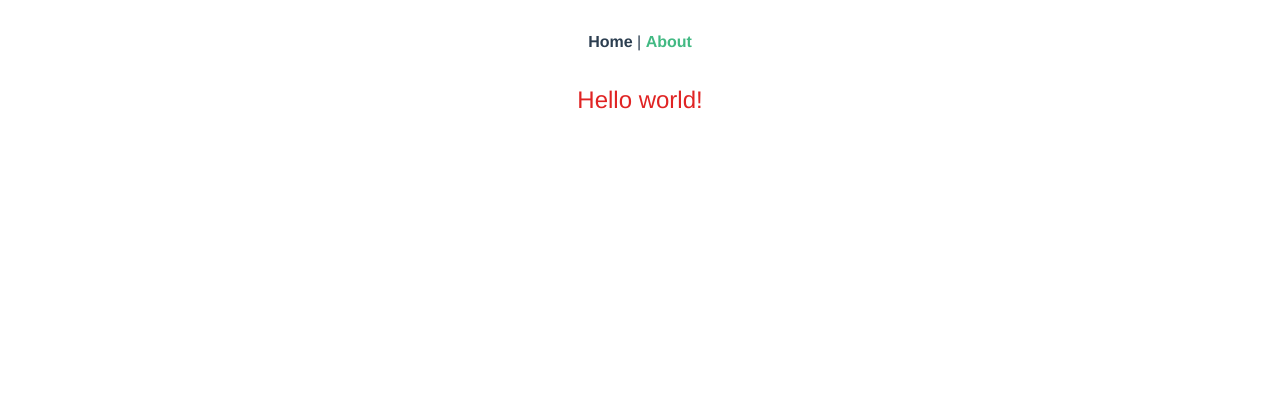
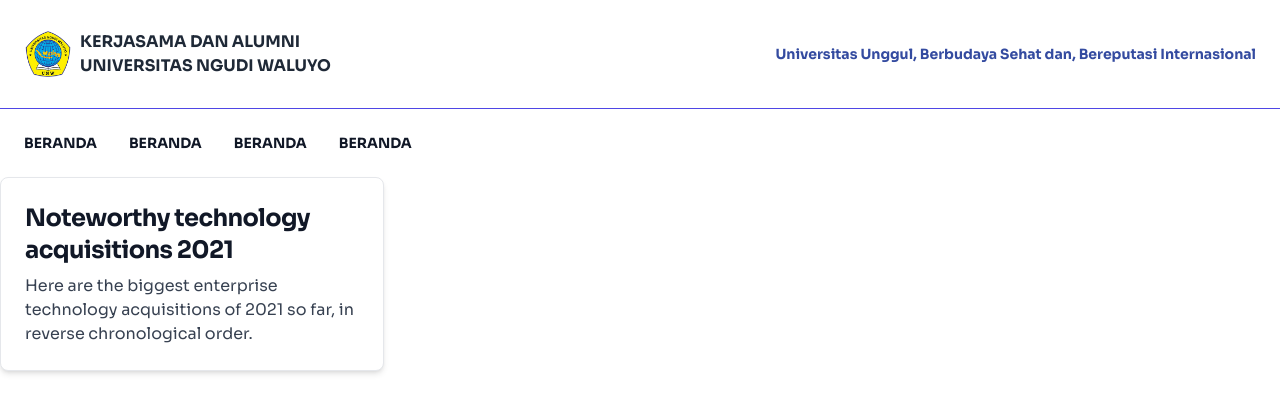
Before and after one commit to elprosdpp/front-kerjasma-tailwinds, a Vue app: page /about in a window 1280 px wide. Shown: the top 412 px of the page. Built offline with nearby package versions, Linux system fonts and the light colour scheme.

Commit message:
add component navbar

```diff
--- a/src/App.vue
+++ b/src/App.vue
@@ -1,30 +1,14 @@
 <template>
-  <nav>
-    <router-link to="/">Home</router-link> |
-    <router-link to="/about">About</router-link>
-  </nav>
-  <router-view/>
+  <navbar></navbar>
+  <router-view />
 </template>
 
-<style>
-#app {
-  font-family: Avenir, Helvetica, Arial, sans-serif;
-  -webkit-font-smoothing: antialiased;
-  -moz-osx-font-smoothing: grayscale;
-  text-align: center;
-  color: #2c3e50;
-}
+<script>
+import Navbar from "@/components/Navbar.vue";
+export default {
+  name: "Wrapper",
+  components: { Navbar },
+};
+</script>
 
-nav {
-  padding: 30px;
-}
-
-nav a {
-  font-weight: bold;
-  color: #2c3e50;
-}
-
-nav a.router-link-exact-active {
-  color: #42b983;
-}
-</style>
+<style></style>
--- /dev/null
+++ b/src/assets/style.css
@@ -0,0 +1,25 @@
+@import url("https://fonts.googleapis.com/css2?family=Poppins:wght@300;400;600;700&display=swap");
+@import url("https://fonts.googleapis.com/css2?family=Sora:wght@300;400;600;700&display=swap");
+
+#app {
+  font-family: "Sora", "Poppins", sans-serif;
+}
+
+.exact-active-link.active-link {
+  font-weight: 600;
+  color: black;
+}
+.active {
+  color: #344ba0;
+  font-weight: bold;
+}
+
+.router-link-active {
+  color: #344ba0;
+  font-weight: bold;
+}
+
+.activePage {
+  background-color: #514aae;
+  color: #ffffff;
+}
--- /dev/null
+++ b/src/components/Navbar.vue
@@ -0,0 +1,53 @@
+<template>
+  <div>
+    <nav class="bg-white border-gray-200 dark:bg-gray-900 my-5">
+      <!-- Logo  -->
+      <div
+        class="flex flex-wrap justify-center items-center mx-auto max-w-screen-xl px-4 md:px-6 py-2.5 lg:justify-between"
+      >
+        <router-link to="/" class="flex items-center mb-2 lg:mb-0">
+          <img class="w-12 mr-2" src="../assets/img/unw.png" alt="" />
+          <div class="flex flex-col justify-start items-start">
+            <h1 class="hidden md:block lg:block text-[1rem] font-bold text-dLink">
+              KERJASAMA DAN ALUMNI
+            </h1>
+            <h1 class="hidden md:block lg:block text-[1rem] font-bold text-dLink">
+              UNIVERSITAS NGUDI WALUYO
+            </h1>
+            <h1 class="block md:hidden lg:hidden text-[1.4rem] font-bold text-dLink">
+              KERJASAMA UNW
+            </h1>
+          </div>
+        </router-link>
+        <div class="flex items-center">
+          <p class="mt-2 text-dBlue text-center font-bold text-sm lg:mt-0 lg:text-right">
+            Universitas Unggul, Berbudaya Sehat dan, Bereputasi Internasional
+          </p>
+        </div>
+      </div>
+
+      <!-- End Logo -->
+    </nav>
+    <hr class="border-navy" />
+    <nav class="dark:bg-gray-700 my-3">
+      <div class="py-3 px-4 mx-auto max-w-screen-xl md:px-6">
+        <div class="flex items-center justify-center lg:justify-start">
+          <ul class="flex flex-row mt-0 mr-6 space-x-8 text-sm font-medium">
+            <li>
+              <a href="#" class="text-gray-900 font-bold" aria-current="page">BERANDA</a>
+            </li>
+            <li>
+              <a href="#" class="text-gray-900 font-bold" aria-current="page">BERANDA</a>
+            </li>
+            <li>
+              <a href="#" class="text-gray-900 font-bold" aria-current="page">BERANDA</a>
+            </li>
+            <li>
+              <a href="#" class="text-gray-900 font-bold" aria-current="page">BERANDA</a>
+            </li>
+          </ul>
+        </div>
+      </div>
+    </nav>
+  </div>
+</template>
--- a/src/main.js
+++ b/src/main.js
@@ -4,5 +4,6 @@ import router from './router'
 
 import './index.css'
 import 'flowbite';
+import './assets/style.css'
 
 createApp(App).use(router).mount('#app')
--- a/src/router/index.js
+++ b/src/router/index.js
@@ -5,6 +5,7 @@ const routes = [
   {
     path: '/',
     name: 'home',
+    meta: { title: 'Beranda - Website Kerjasama' },
     component: HomeView
   },
   {
@@ -22,4 +23,10 @@ const router = createRouter({
   routes
 })
 
+router.beforeResolve((to, from, next) => {
+  document.title = to.meta.title
+
+  next()
+})
+
 export default router
--- a/src/views/AboutView.vue
+++ b/src/views/AboutView.vue
@@ -1,5 +1,16 @@
 <template>
   <div class="about">
-    <h1 class="text-red-600 text-2xl">Hello world!</h1>
+    <a
+      href="#"
+      class="block p-6 max-w-sm bg-white rounded-lg border border-gray-200 shadow-md hover:bg-gray-100 dark:bg-gray-800 dark:border-gray-700 dark:hover:bg-gray-700"
+    >
+      <h5 class="mb-2 text-2xl font-bold tracking-tight text-gray-900 dark:text-white">
+        Noteworthy technology acquisitions 2021
+      </h5>
+      <p class="font-normal text-gray-700 dark:text-gray-400">
+        Here are the biggest enterprise technology acquisitions of 2021 so far, in reverse
+        chronological order.
+      </p>
+    </a>
   </div>
 </template>
--- a/src/views/HomeView.vue
+++ b/src/views/HomeView.vue
@@ -1,18 +1,12 @@
 <template>
-  <div class="home">
-    <img alt="Vue logo" src="../assets/logo.png">
-    <HelloWorld msg="Welcome to Your Vue.js App"/>
-  </div>
+  <div class="home"></div>
 </template>
 
 <script>
 // @ is an alias to /src
-import HelloWorld from '@/components/HelloWorld.vue'
 
 export default {
-  name: 'HomeView',
-  components: {
-    HelloWorld
-  }
-}
+  name: "HomeView",
+  components: {},
+};
 </script>
--- a/tailwind.config.js
+++ b/tailwind.config.js
@@ -6,7 +6,23 @@ module.exports = {
     "./node_modules/flowbite/**/*.js",
   ],
   theme: {
-    extend: {},
+    colors: {
+      link: '#6b7280',
+      dLink: '#1f2937',
+      hover: '#4b5563',
+      navy: '#4F46E5',
+      dBlue: '#344ba0',
+      rBlue: '#a9bbff',
+      yBlue: '#d4ddff'
+    },
+    extend: {
+      screen: {
+        sm: '480px',
+        md: '768px',
+        lg: '976px',
+        xl: '1440px'
+      },
+    },
   },
   plugins: [
     require('flowbite/plugin')
```
Also changed, not shown: src/assets/img/unw.png (added), 1 other file (tests, documents, lock files or other folders).
